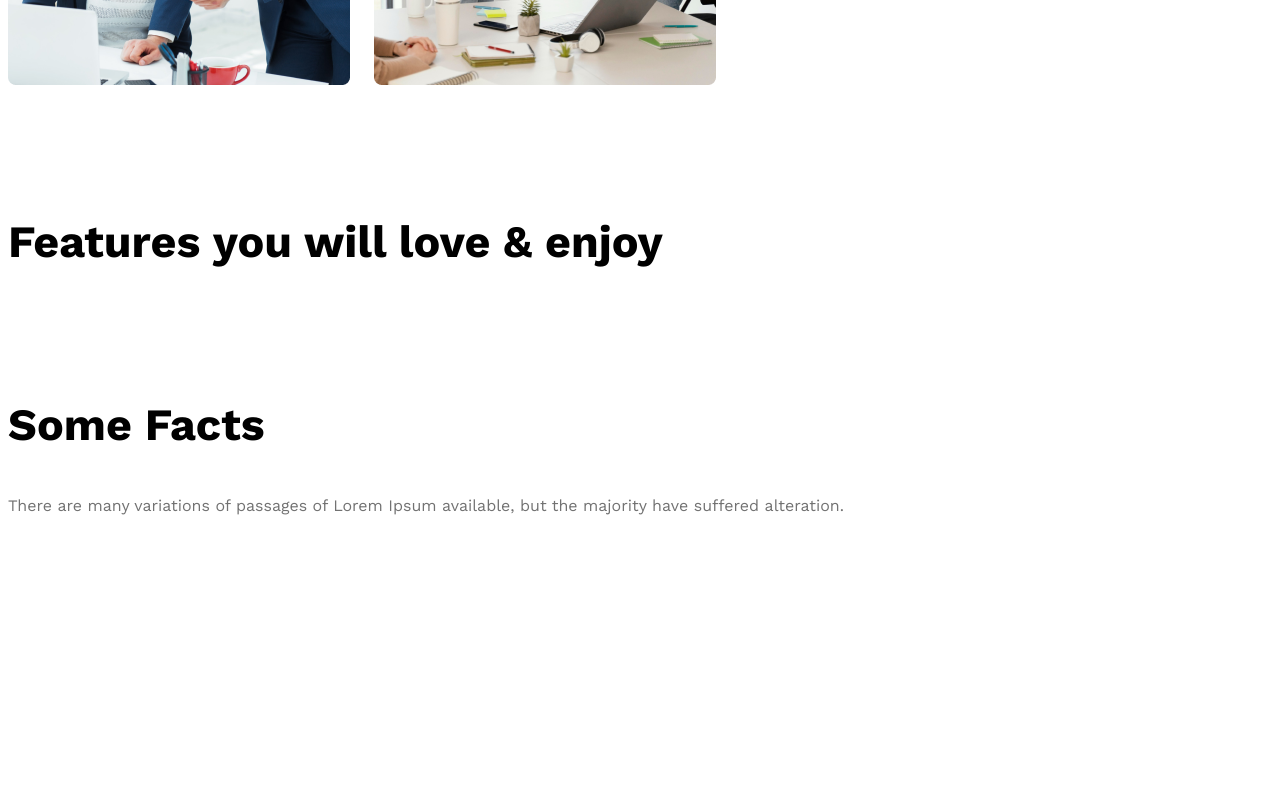
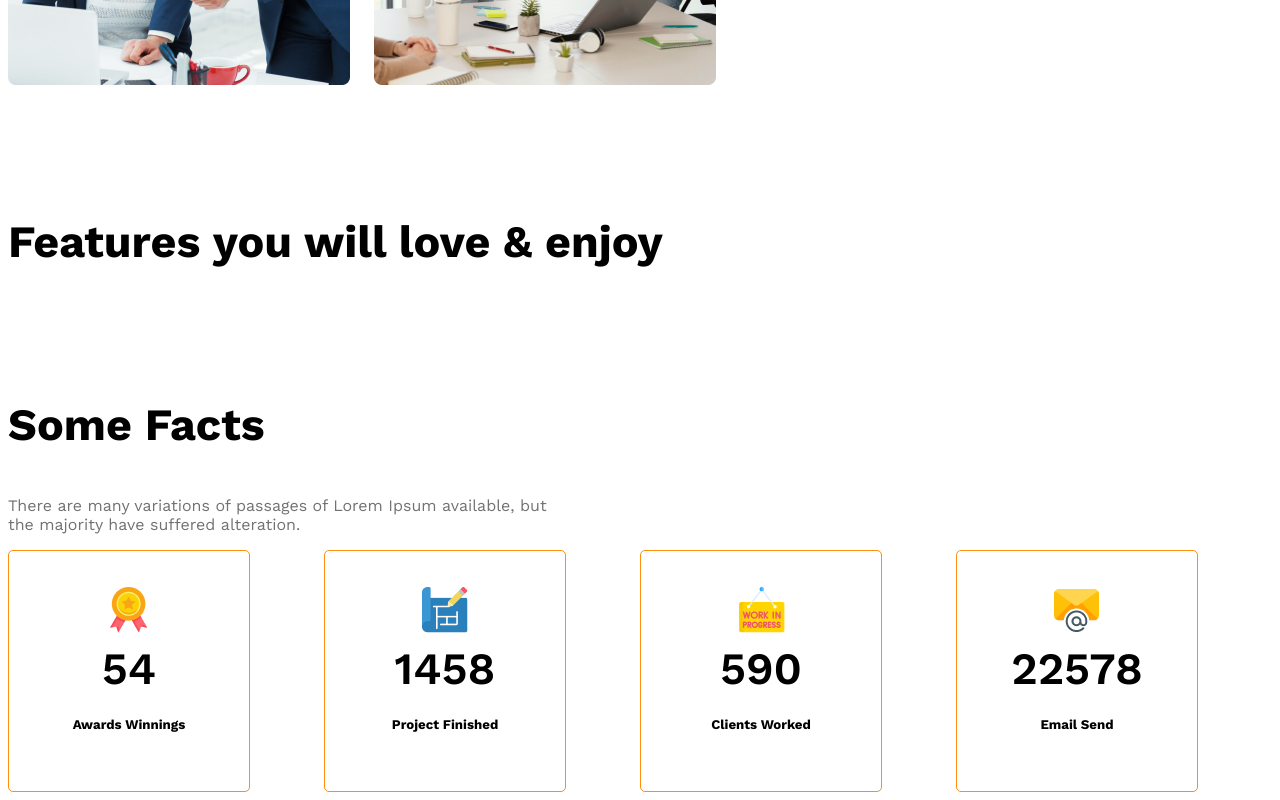
Before and after one commit to abdurrashad/g3-architects-responsive-website, a plain HTML site: page index.html in a window 1280 px wide. Shown: the part 1937-2737 px from the top of the page. Before the commit the page ends 2633 px from the top, so only its background shows below. Drawn offline with nearby package versions, Linux system fonts and the light colour scheme.

Commit message:
some facts style complete

```diff
--- a/architects.css
+++ b/architects.css
@@ -109,6 +109,36 @@
   font-weight: 500;
 }
 
+/* some facts related style */
+
+.facts-container {
+  display: grid;
+  grid-template-columns: repeat(4, 1fr);
+}
+.fact-card{
+  border: 1px solid #FF900E;
+  width: 240px;
+  height: 240px;
+  border-radius: 5px;
+  align-items: center;
+  justify-content: center;
+  text-align: center;
+}
+.fact-number{
+  font-size: 2.8rem;
+  font-weight: 600;
+  margin-top: 5px;
+  margin-bottom: 10px;
+}
+fact-name{
+  font-size: 1.25rem;
+  font-weight: 600;
+  margin-top: 10px;
+}
+.fact-description{
+  max-width: 540px;
+}
+
 /* responsive media query */
 
 @media  screen and (max-width: 576px) {
--- a/index.html
+++ b/index.html
@@ -42,35 +42,45 @@
                 <button class="btn-primary">Explore More</button>
             </div>
         </section>
+
         <!-- features will enjoy -->
          <section>
             <h3 class="section-title">Features you will love & enjoy</h3>
          </section>
+
          <!-- some facts -->
           <section class="some-facts">
             <h3 class="section-title">Some Facts</h3>
-            <p class="text-light-gray">There are many variations of passages of Lorem Ipsum available, but the majority have suffered alteration.</p>
-            <div class="facts-container">
-                <!-- .fact*4>img.fact-icon+h4.fact-number+h5.fact-name -->
-                <div class="fact">
-                    <img class="fact-icon" src="" alt="">
-                    <h4 class="fact-number"></h4>
-                    <h5 class="fact-name"></h5>
+            <p class="text-light-gray fact-description">There are many variations of passages of Lorem Ipsum available, but the majority have suffered alteration.</p>
+            <div class="facts-container ">
+                <!-- .fact-card*4>img.fact-icon+h4.fact-number+h5.fact-name -->
+                <div class="fact-card display-flex">
+                    <div>
+                        <img class="fact-icon" src="images/icons/ribon.png" alt="">
+                        <h4 class="fact-number">54</h4>
+                        <h5 class="fact-name">Awards Winnings</h5>
+                    </div>
                 </div>
-                <div class="fact">
-                    <img class="fact-icon" src="" alt="">
-                    <h4 class="fact-number"></h4>
-                    <h5 class="fact-name"></h5>
+                <div class="fact-card display-flex">
+                    <div>
+                        <img class="fact-icon" src="images/icons/projects.png" alt="">
+                        <h4 class="fact-number">1458</h4>
+                        <h5 class="fact-name">Project Finished</h5>
+                    </div>
                 </div>
-                <div class="fact">
-                    <img class="fact-icon" src="" alt="">
-                    <h4 class="fact-number"></h4>
-                    <h5 class="fact-name"></h5>
+                <div class="fact-card display-flex">
+                    <div>
+                        <img class="fact-icon" src="images/icons/customers.png" alt="">
+                        <h4 class="fact-number">590</h4>
+                        <h5 class="fact-name">Clients Worked</h5>
+                    </div>
                 </div>
-                <div class="fact">
-                    <img class="fact-icon" src="" alt="">
-                    <h4 class="fact-number"></h4>
-                    <h5 class="fact-name"></h5>
+                <div class="fact-card display-flex">
+                    <div>
+                        <img class="fact-icon" src="images/icons/email.png" alt="">
+                        <h4 class="fact-number">22578</h4>
+                        <h5 class="fact-name">Email Send</h5>
+                    </div>
                 </div>
             </div>
           </section>
```
